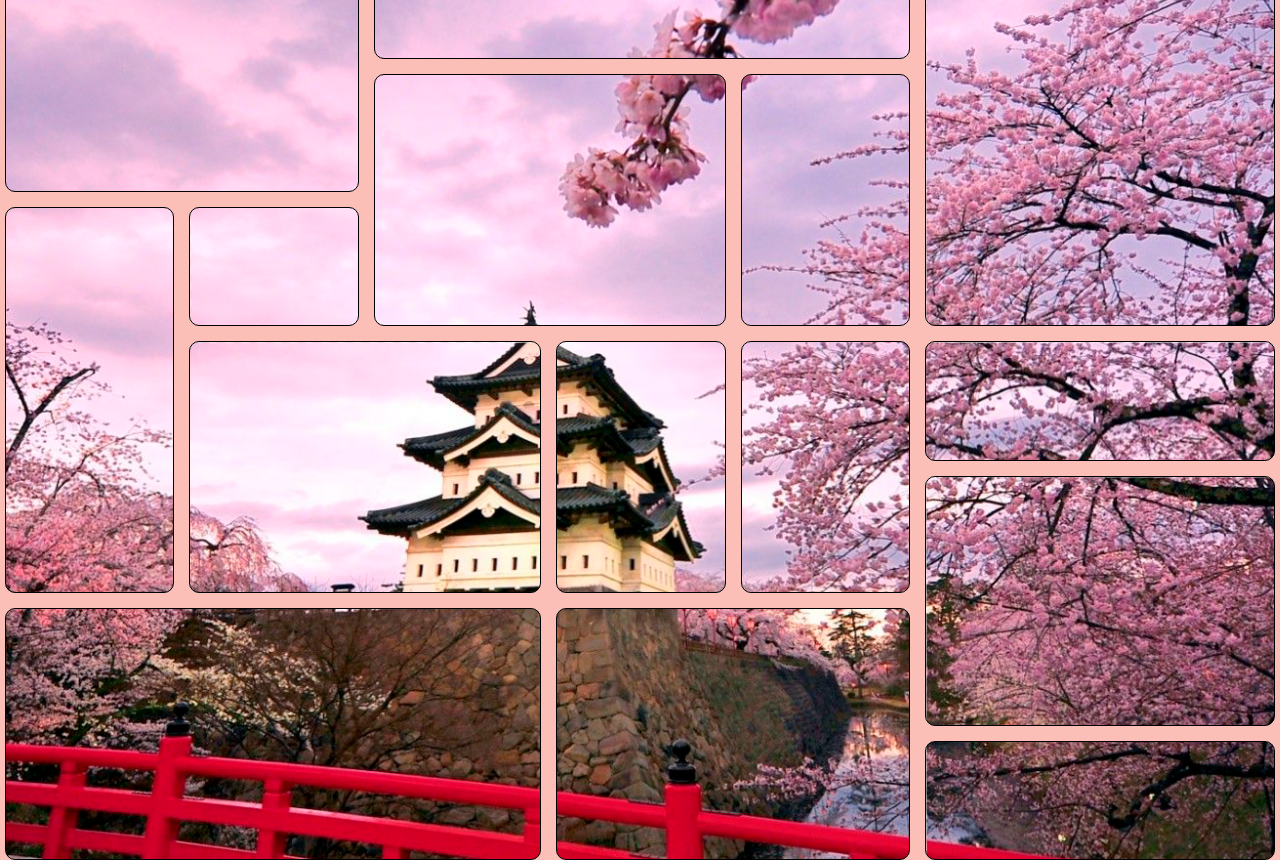
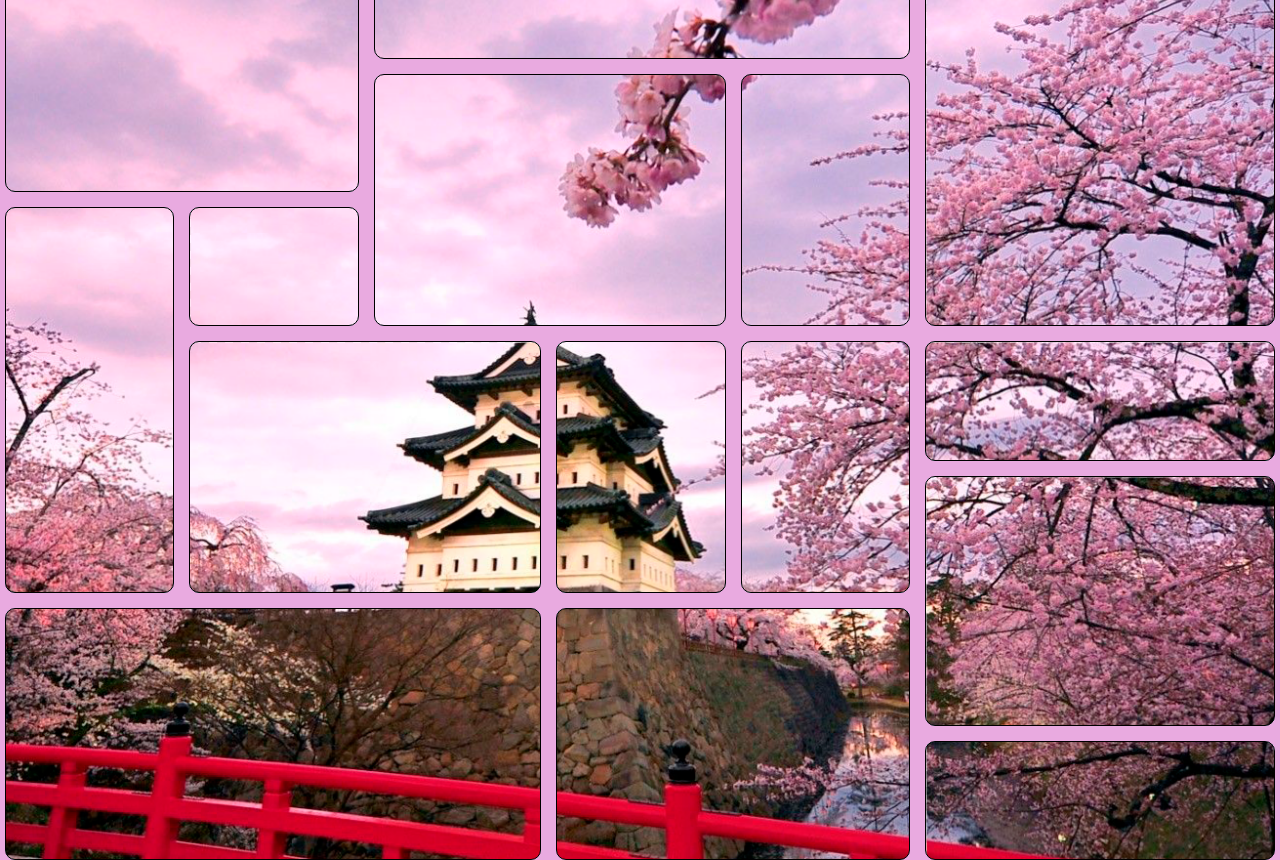
Before and after one commit to ErebusAngelo/grid-area-tarea-tzuzul, a plain HTML site: page index.html in a window 1280 px wide. Drawn offline with Linux system fonts and the light colour scheme.

Commit message:
Organizado

```diff
--- a/style.css
+++ b/style.css
@@ -4,7 +4,7 @@
   }
 
   body {
-    background-color: rgb(250, 128, 114, 0.50);
+    background-color: rgba(224, 135, 211, 0.70);
     width: 100vw;
     height: 100vh;
     display: flex;
@@ -46,7 +46,7 @@
     border-radius: 10px;
     grid-area: pieza-1;
     background-color: aqua;
-    background-image: url(./item-1.png);
+    background-image: url(./imagenes/item-1.png);
 
   }
 
@@ -57,7 +57,7 @@
     border-radius: 10px;
     grid-area: pieza-2;
     background-color: aqua;
-    background-image: url(./item-2.png);
+    background-image: url(./imagenes/item-2.png);
 
   }
 
@@ -66,89 +66,89 @@
     border-radius: 10px;
     grid-area: pieza-3;
     background-color: aqua;
-    background-image: url(./item-3.png);
+    background-image: url(./imagenes/item-3.png);
   }
   .pieza-4{
     border: 1px solid black;
     border-radius: 10px;
     grid-area: pieza-4;
     background-color: aqua;
-    background-image: url(./item-4.png);
+    background-image: url(./imagenes/item-4.png);
   }
   .pieza-5{
     border: 1px solid black;
     border-radius: 10px;
     grid-area: pieza-5;
     background-color: aqua;
-    background-image: url(./item-5.png);
+    background-image: url(./imagenes/item-5.png);
   }
   .pieza-6{
     border: 1px solid black;
     border-radius: 10px;
     grid-area: pieza-6;
     background-color: aqua;
-    background-image: url(./item-6.png);
+    background-image: url(./imagenes/item-6.png);
   }
   .pieza-7{
     border: 1px solid black;
     border-radius: 10px;
     grid-area: pieza-7;
     background-color: aqua;
-    background-image: url(./item-7.png);
+    background-image: url(./imagenes/item-7.png);
   }
   .pieza-8{
     border: 1px solid black;
     border-radius: 10px;
     grid-area: pieza-8;
     background-color: aqua;
-    background-image: url(./item-8.png);
+    background-image: url(./imagenes/item-8.png);
   }
   .pieza-9{
     border: 1px solid black;
     border-radius: 10px;
     grid-area: pieza-9;
     background-color: aqua;
-    background-image: url(./item-9.png);
+    background-image: url(./imagenes/item-9.png);
   }
   .pieza-10{
     border: 1px solid black;
     border-radius: 10px;
     grid-area: pieza-10;
     background-color: aqua;
-    background-image: url(./item-10.png);
+    background-image: url(./imagenes/item-10.png);
   }
   .pieza-11{
     border: 1px solid black;
     border-radius: 10px;
     grid-area: pieza-11;
     background-color: aqua;
-    background-image: url(./item-11.png);
+    background-image: url(./imagenes/item-11.png);
   }
   .pieza-12{
     border: 1px solid black;
     border-radius: 10px;
     grid-area: pieza-12;
     background-color: aqua;
-    background-image: url(./item-12.png);
+    background-image: url(./imagenes/item-12.png);
   }
   .pieza-13{
     border: 1px solid black;
     border-radius: 10px;
     grid-area: pieza-13;
     background-color: aqua;
-    background-image: url(./item-13.png);
+    background-image: url(./imagenes/item-13.png);
   }
   .pieza-14{
     border: 1px solid black;
     border-radius: 10px;
     grid-area: pieza-14;
     background-color: aqua;
-    background-image: url(./item-14.png);
+    background-image: url(./imagenes/item-14.png);
   }
   .pieza-15{
     border: 1px solid black;
     border-radius: 10px;
     grid-area: pieza-15;
     background-color: aqua;
-    background-image: url(./item-15.png);
+    background-image: url(./imagenes/item-15.png);
   }
```
Also changed, not shown: 7182.jpg (deleted), cuadricula.png (deleted), imagenes/item-1.png (renamed from item-1.png), imagenes/item-10.png (renamed from item-10.png), imagenes/item-11.png (renamed from item-11.png), imagenes/item-12.png (renamed from item-12.png), imagenes/item-13.png (renamed from item-13.png), imagenes/item-14.png (renamed from item-14.png), imagenes/item-15.png (renamed from item-15.png), imagenes/item-2.png (renamed from item-2.png), imagenes/item-3.png (renamed from item-3.png), imagenes/item-4.png (renamed from item-4.png), imagenes/item-5.png (renamed from item-5.png), imagenes/item-6.png (renamed from item-6.png), 3 more files.
